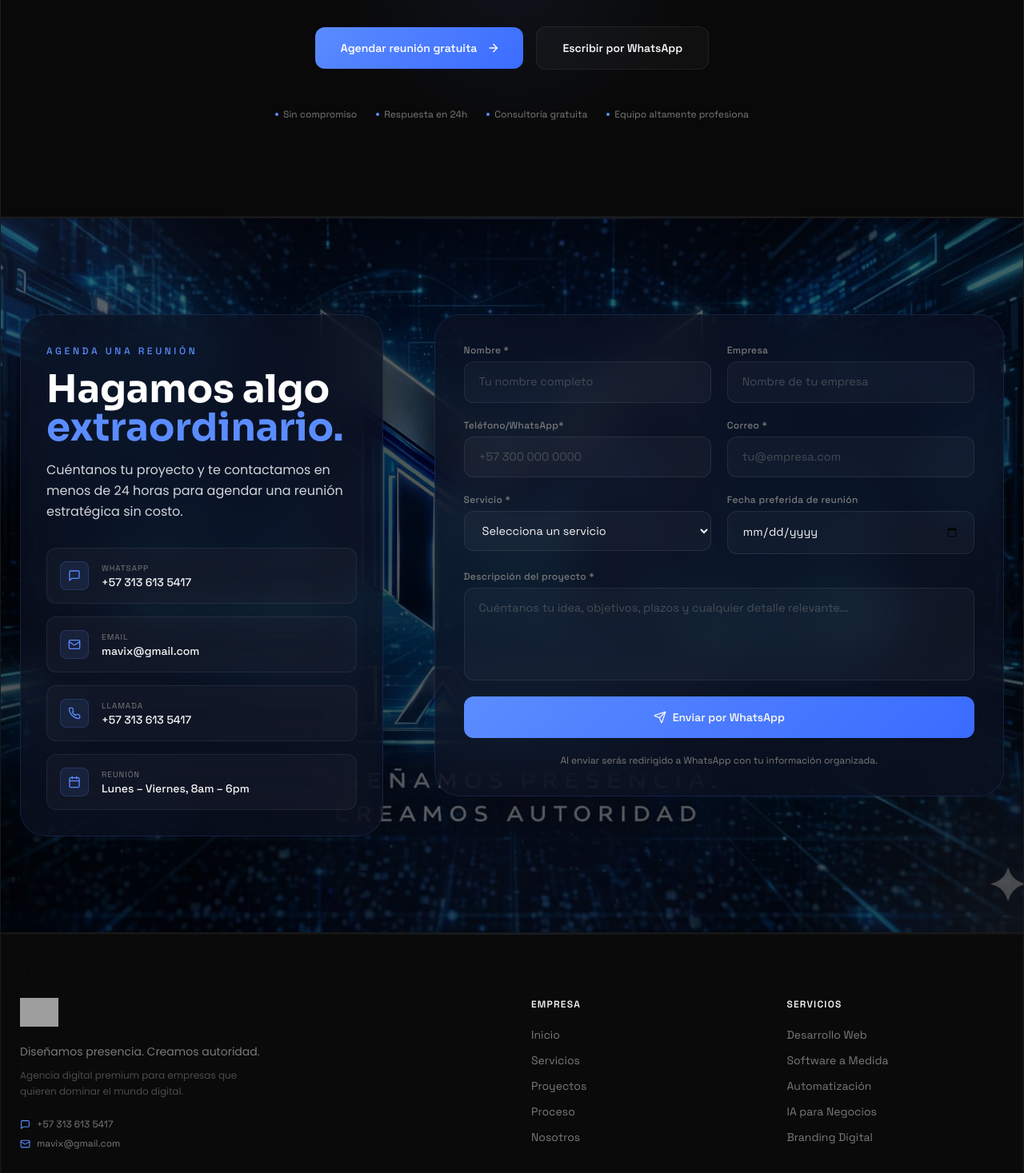
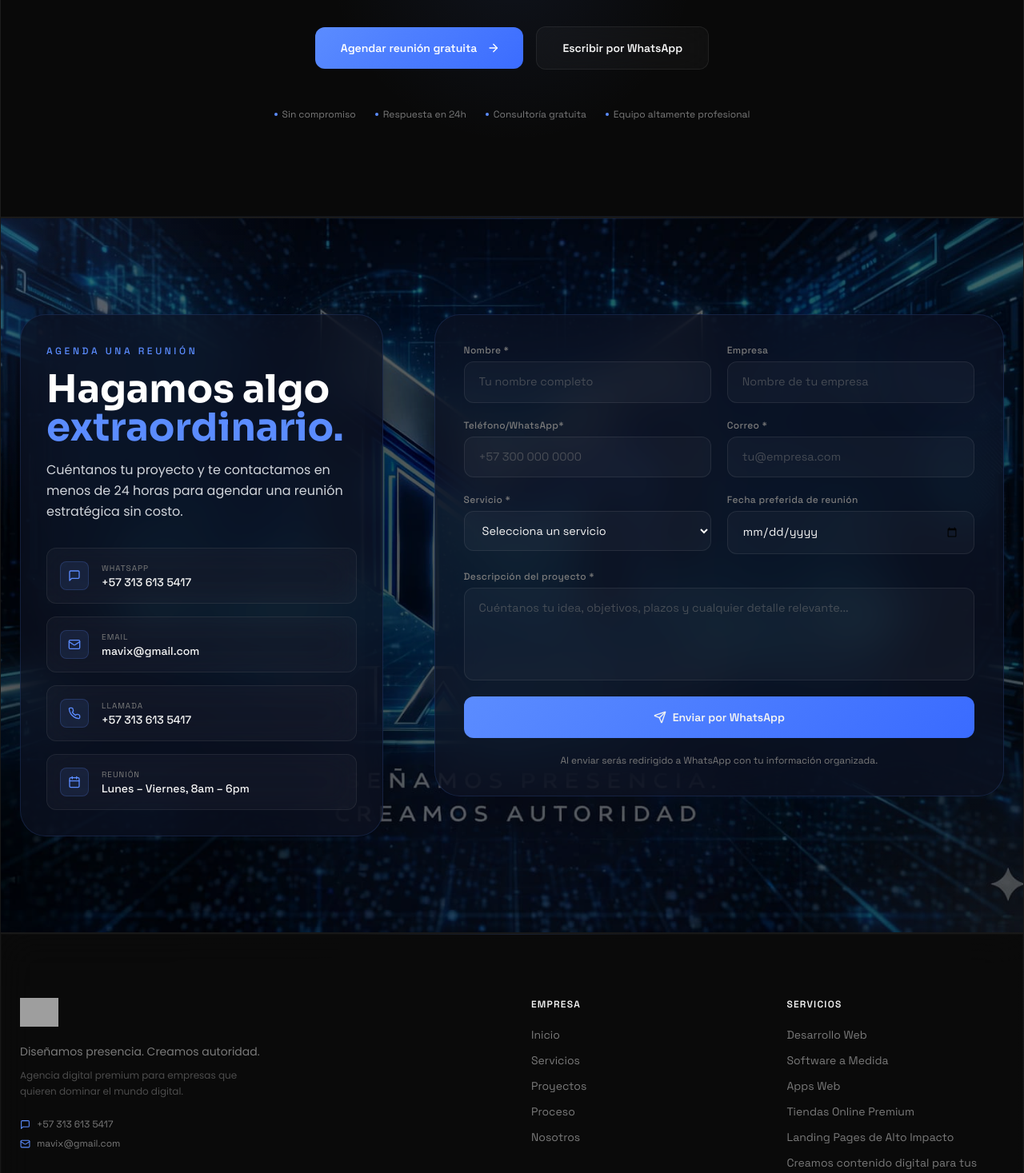
Before and after one commit to ingsteven1308-code/Mavix, a React (Vite) app: page / in a window 1280 px wide. Shown: the part 5000-6467 px from the top of the page at 80% size. Built offline with nearby package versions, Linux system fonts and the light colour scheme; grey boxes are pictures that could not be loaded.

Commit message:
Ajustes en servicios encabezado

```diff
--- a/src/components/CTA.jsx
+++ b/src/components/CTA.jsx
@@ -78,7 +78,7 @@ function CTA() {
             viewport={{ once: true }}
             transition={{ delay: 0.4, duration: 0.8 }}
           >
-            {['Sin compromiso', 'Respuesta en 24h', 'Consultoría gratuita', 'Equipo altamente profesiona'].map(badge => (
+            {['Sin compromiso', 'Respuesta en 24h', 'Consultoría gratuita', 'Equipo altamente profesional'].map(badge => (
               <span key={badge} className="flex items-center gap-1.5 font-grotesk text-xs text-[#7A7A7A]">
                 <span className="w-1 h-1 rounded-full bg-[#5B8CFF]" />
                 {badge}
--- a/src/components/Footer.jsx
+++ b/src/components/Footer.jsx
@@ -13,9 +13,10 @@ const links = {
   services: [
     { label: 'Desarrollo Web', href: '#servicios' },
     { label: 'Software a Medida', href: '#servicios' },
-    { label: 'Automatización', href: '#servicios' },
-    { label: 'IA para Negocios', href: '#servicios' },
-    { label: 'Branding Digital', href: '#servicios' },
+    { label: 'Apps Web', href: '#servicios' },
+    { label: 'Tiendas Online Premium', href: '#servicios' },
+    { label: 'Landing Pages de Alto Impacto', href: '#servicios' },
+    { label: 'Creamos contenido digital para tus redes sociales', href: '#servicios' },
   ],
 }
 
```
